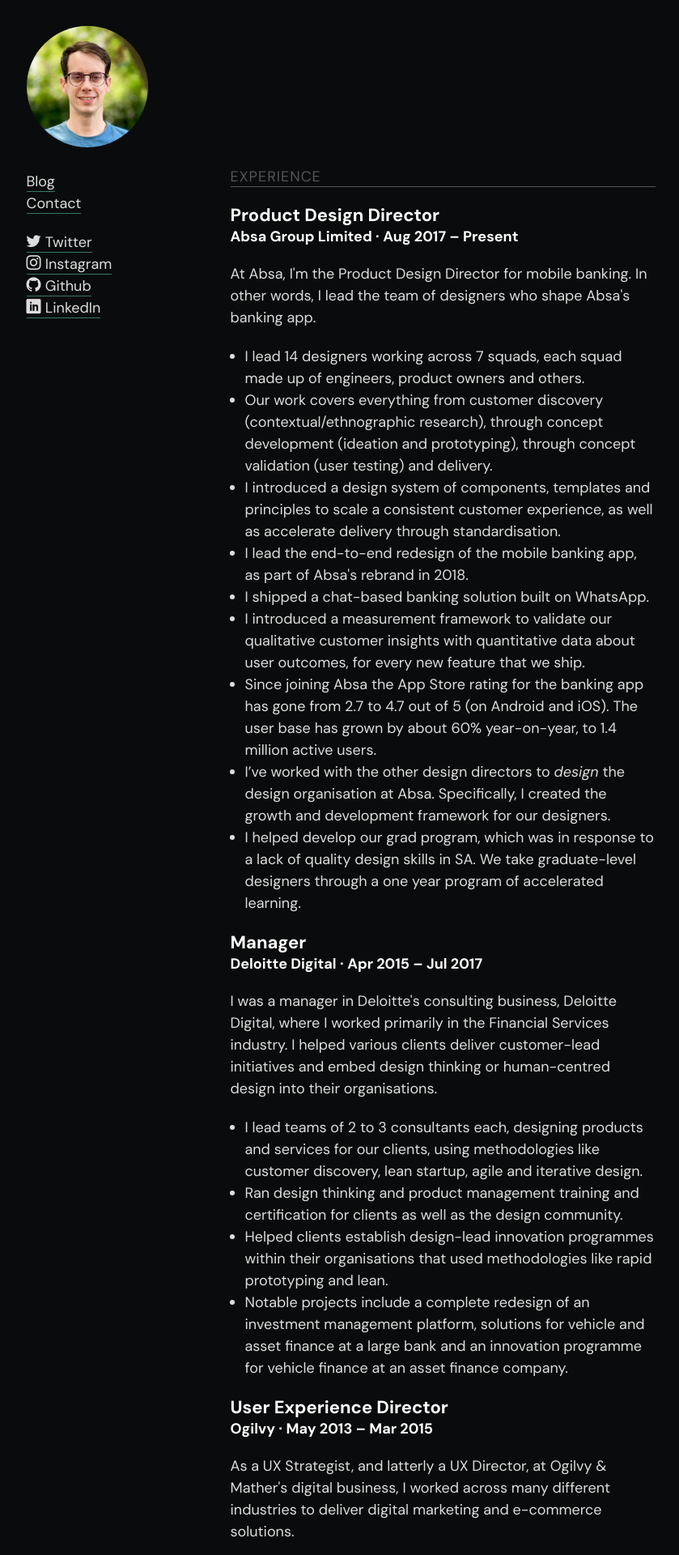
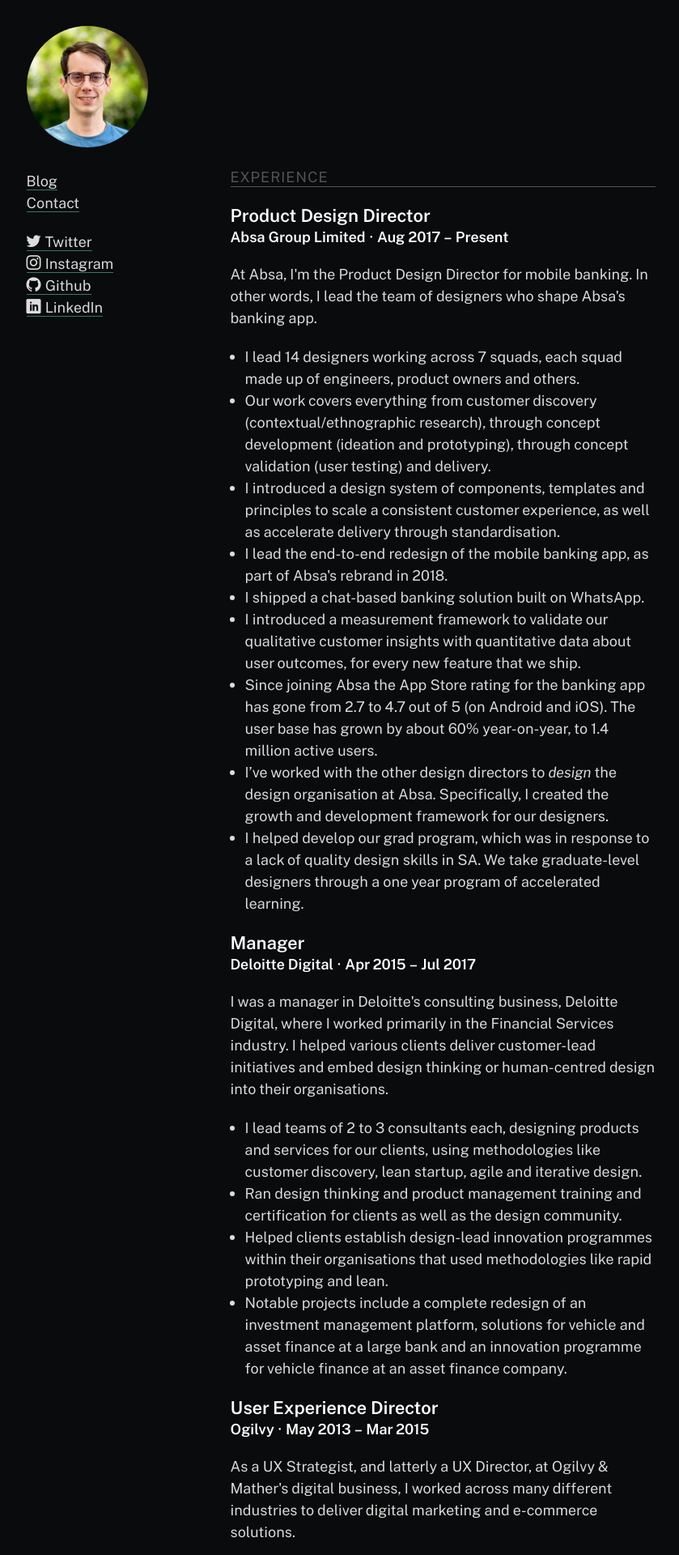
Before and after one commit to stuartwiener/stuartwiener.github.io, a Jekyll site: the page built from resume.html, in a window 1280 px wide. Shown: the top 1920 px of the page at 81% size, without its empty margins (219-1058 px from the left). Built offline with Jekyll 4.4.1, drawn with Linux system fonts in a browser that asks for light colours; some web fonts are replaced.

Commit message:
Updated type.

```diff
--- a/_layouts/default.html
+++ b/_layouts/default.html
@@ -9,7 +9,6 @@
     <title>{% if page.title %}{{ page.title | escape }}{% else %}{{ site.title | escape }}{% endif %}</title>
     <meta name="description" content="{% if page.excerpt %}{{ page.excerpt | strip_html | strip_newlines | truncate: 160 }}{% else %}{{ site.description }}{% endif %}">
 
-    <link href="https://fonts.googleapis.com/css?family=DM+Sans:400,400i,700&display=swap" rel="stylesheet">
     <link rel="stylesheet" href="{{ "/css/main.css" | prepend: site.baseurl }}">
     <link rel="canonical" href="{{ page.url | replace:'index.html','' | prepend: site.baseurl | prepend: site.url }}">
     <!-- <link rel="alternate" type="application/rss+xml" title="{{ site.title }}" href="{{ "/feed.xml" | prepend: site.baseurl | prepend: site.url }}"> -->
--- a/css/main.scss
+++ b/css/main.scss
@@ -72,14 +72,14 @@
 }
 
 // Our variables
-$text-font-family:      'DM Sans', sans-serif;
+$text-font-family:      'Public Sans', sans-serif;
 $text-font-size:        18px;
 $text-font-weight:      400;
 $text-line-height:      24px;
 
-$display-font-family:   'DM Sans', sans-serif;
+$display-font-family:   'Public Sans', sans-serif;
 $display-font-size:     22px;
-$display-font-weight:   700;
+$display-font-weight:   600;
 $display-line-height:   28px;
 
 $spacing-unit:          21px;
```
